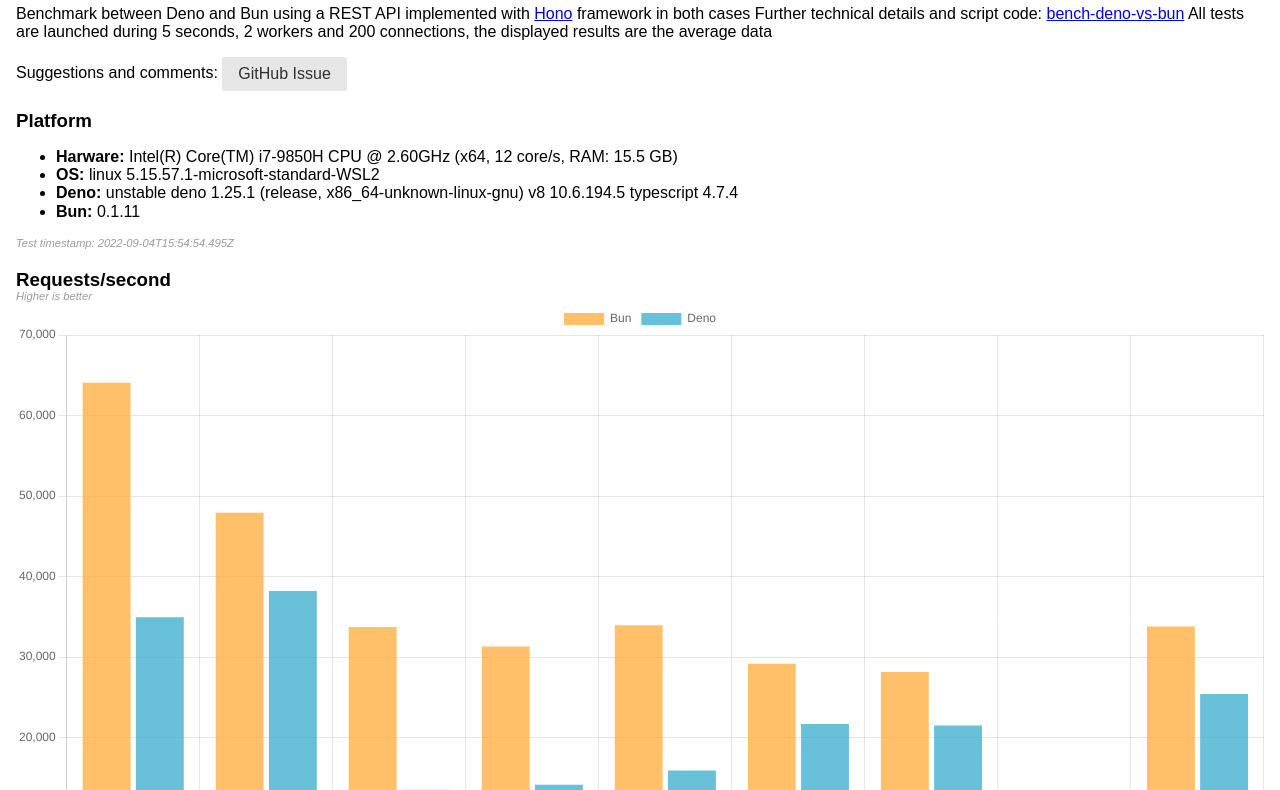
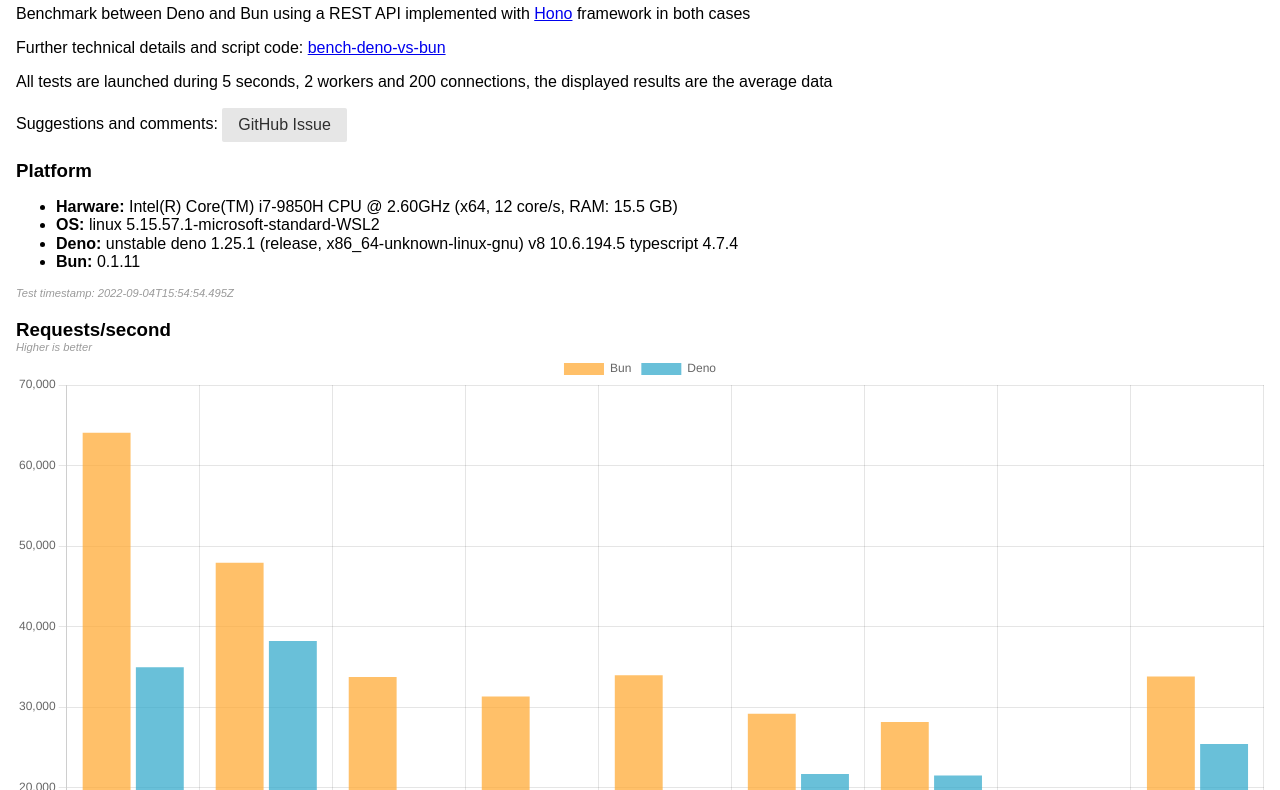
Before and after one commit to rsc1975/bench-deno-vs-bun, a website: page public/index.html in a window 1280 px wide. Shown: the part 59-849 px from the top of the page. Drawn offline with nearby package versions, Linux system fonts and the light colour scheme.

Commit message:
Added paragraphs

```diff
--- a/public/index.html
+++ b/public/index.html
@@ -29,8 +29,8 @@
     <body>
         <h2>Benchmark Deno vs Bun</h2>
         <span>Benchmark between Deno and Bun using a REST API implemented with <a target="_blank" href="https://honojs.dev/">Hono</a> framework in both cases</span>
-        <span>Further technical details and script code: <a target="_black" href="https://github.com/rsc1975/bench-deno-vs-bun">bench-deno-vs-bun</a></span>
-        <span>All tests are launched during 5 seconds, 2 workers and 200 connections, the displayed results are the average data</span>
+        <p>Further technical details and script code: <a target="_black" href="https://github.com/rsc1975/bench-deno-vs-bun">bench-deno-vs-bun</a></p>
+        <p>All tests are launched during 5 seconds, 2 workers and 200 connections, the displayed results are the average data</p>
         <p>Suggestions and comments: <a class="pure-button" target="_blank" href="https://github.com/rsc1975/bench-deno-vs-bun/issues">GitHub Issue</a></p>
         <section>
             <h3>Platform</h3>
```
